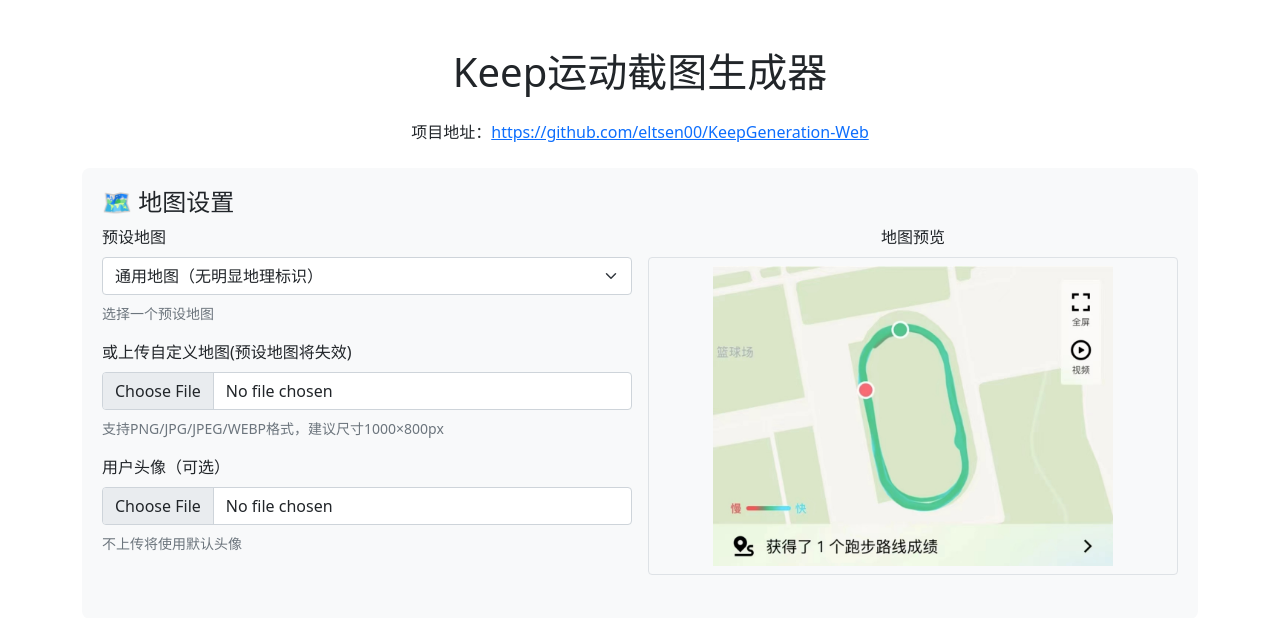
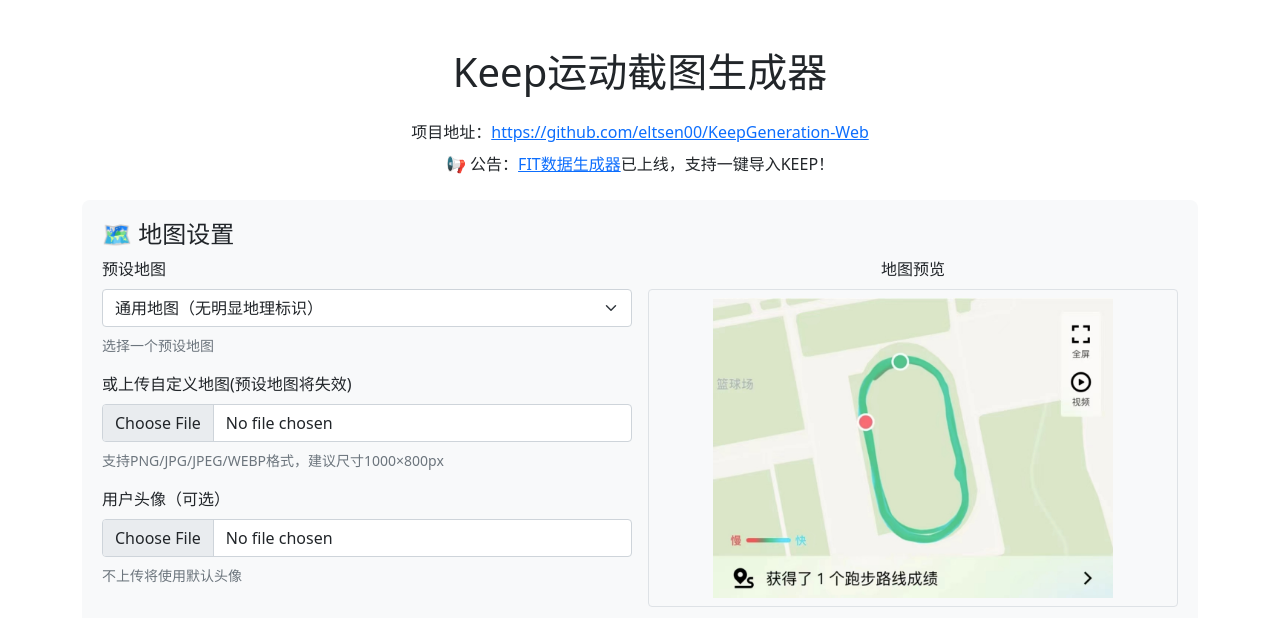
Before and after one commit to Sagvil/KeepGeneration-Web, a Flask app: page / in a window 1280 px wide. Shown: the top 618 px of the page. Run offline with Flask 3, Linux system fonts and the light colour scheme; some libraries are stand-ins or nearby versions.

Commit message:
FIT-Tool launched

```diff
--- a/keep-html/templates/index.html
+++ b/keep-html/templates/index.html
@@ -31,8 +31,11 @@
     <div class="container py-5">
         <h1 class="mb-4 text-center">Keep运动截图生成器</h1>
 
+        <p class="text-center mb-2">
+            项目地址：<a href="https://github.com/eltsen00/KeepGeneration-Web" target="_blank">https://github.com/eltsen00/KeepGeneration-Web</a>
+        </p>
         <p class="text-center mb-4">
-            项目地址：<a href="https://github.com/eltsen00/KeepGeneration-Web" target="_blank">https://github.com/eltsen00/KeepGeneration-Web</a>
+            📢 公告：<a href="https://fit-tool.hshoe.cn" target="_blank">FIT数据生成器</a>已上线，支持一键导入KEEP！
         </p>
 
         <form id="generateForm" enctype="multipart/form-data">
```
